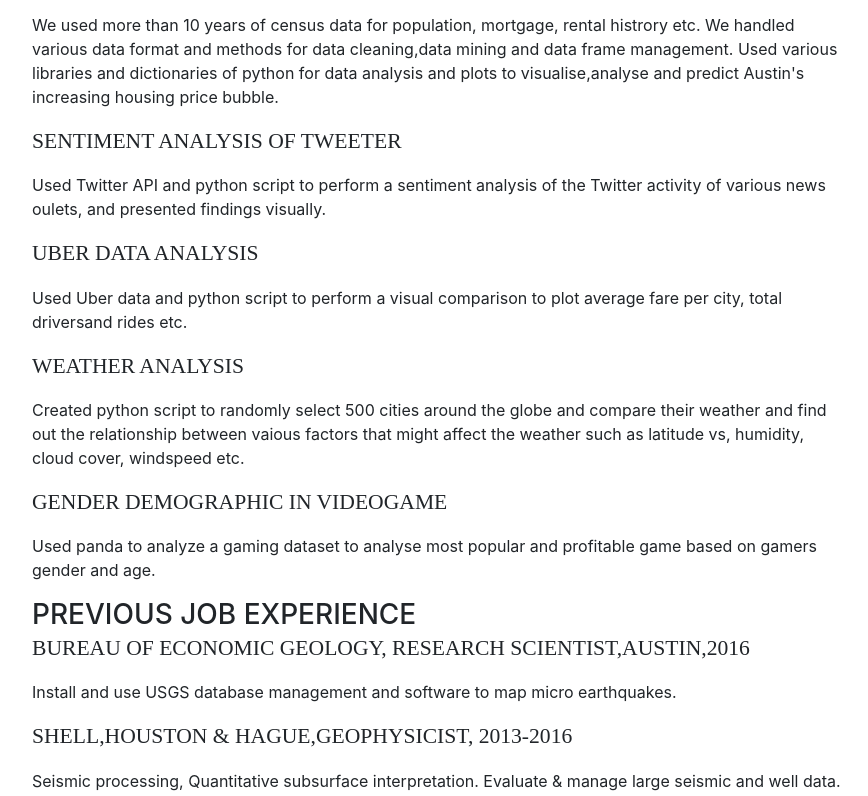
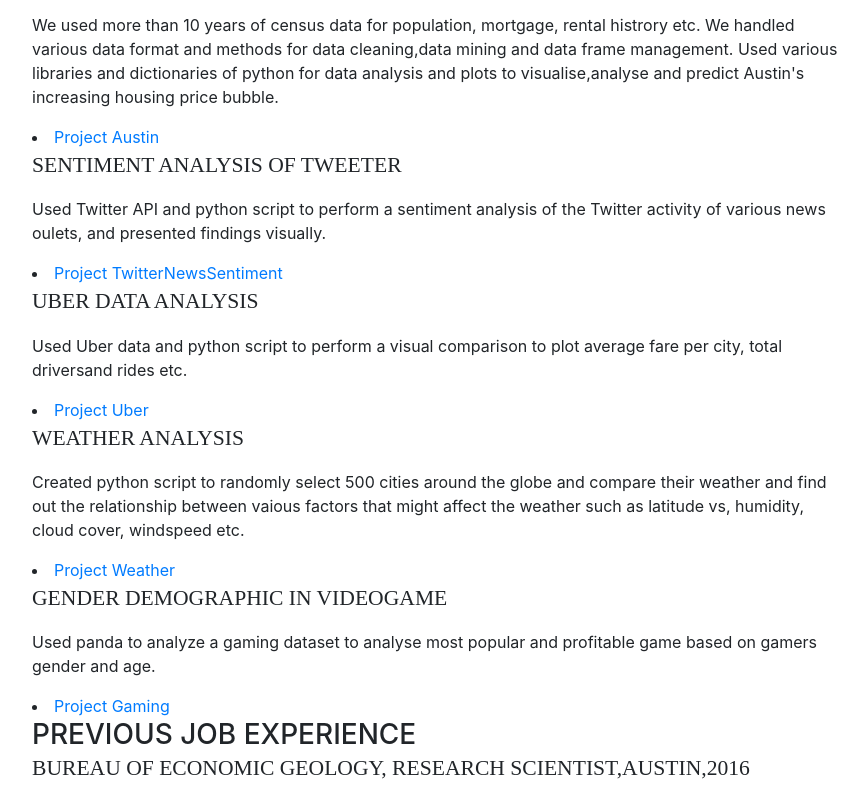
Before and after one commit to taniamukherjee/taniamukherjee.github.io, a website with bundled scripts: page index.html in a window 1280 px wide. Shown: the part 3068-3864 px from the top of the page, without its empty margins (336-1204 px from the left). Built offline with nearby package versions, Linux system fonts and the light colour scheme; a web font is replaced by a local one.

Commit message:
adding resumes

```diff
--- a/index.html
+++ b/index.html
@@ -213,14 +213,20 @@
              <div class="subheading mb-3">Austin Housing Crisis</div>
              <p>We used more than 10 years of census data for population, mortgage, rental histrory etc. We handled various data format and methods for data cleaning,data mining and data frame management. Used various libraries and dictionaries of python for data
               analysis and plots to visualise,analyse and predict Austin's increasing housing price bubble.</p>
+              <li><a href="https://github.com/taniamukherjee/AustinHouseCrisis">Project Austin</a></li>
+
              <div class="subheading mb-3">Sentiment Analysis of Tweeter </div>
              <p>Used Twitter API and python script to perform a sentiment analysis of the Twitter activity of various news oulets, and presented findings visually.</p>
+             <li><a href="https://github.com/taniamukherjee/social_analysis_twitter">Project TwitterNewsSentiment</a></li>
              <div class="subheading mb-3">Uber Data Analysis  </div>
              <p>Used Uber data and python script to perform a visual comparison to plot average fare per city, total driversand rides etc.</p>
+             <li><a href="https://github.com/taniamukherjee/project_uber_matplotlib">Project Uber</a></li>
              <div class="subheading mb-3">Weather  Analysis  </div>
              <p>Created python script to randomly select 500 cities around the globe and compare their weather and find out the relationship between vaious factors that might affect the weather such as latitude vs, humidity, cloud cover, windspeed etc.</p>
+             <li><a href="https://github.com/taniamukherjee/project_weather">Project Weather</a></li>
              <div class="subheading mb-3">Gender Demographic in Videogame  </div>
              <p>Used panda to analyze a gaming dataset to analyse most popular and profitable game based on gamers gender and age.</p>
+             <li><a href="https://github.com/taniamukherjee/project_gaming_demographic_panda">Project Gaming</a></li>
 
                <h3 class="mb-0">Previous Job Experience</h3>
              <div class="subheading mb-3">BUREAU OF ECONOMIC GEOLOGY, Research Scientist,AUSTIN,2016</div>
```
